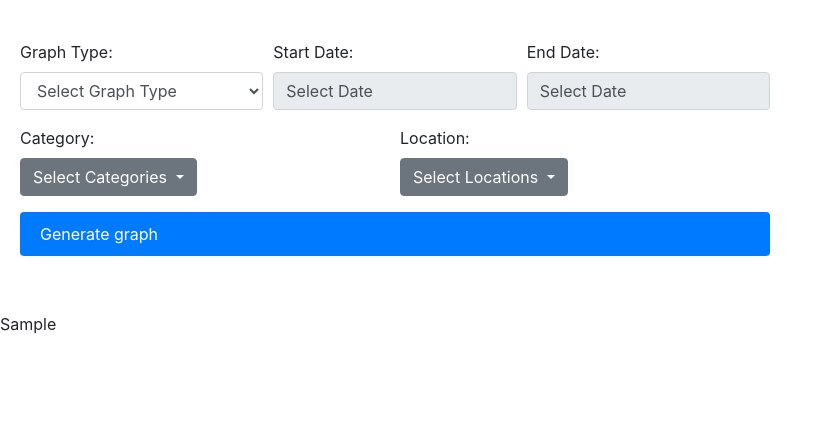
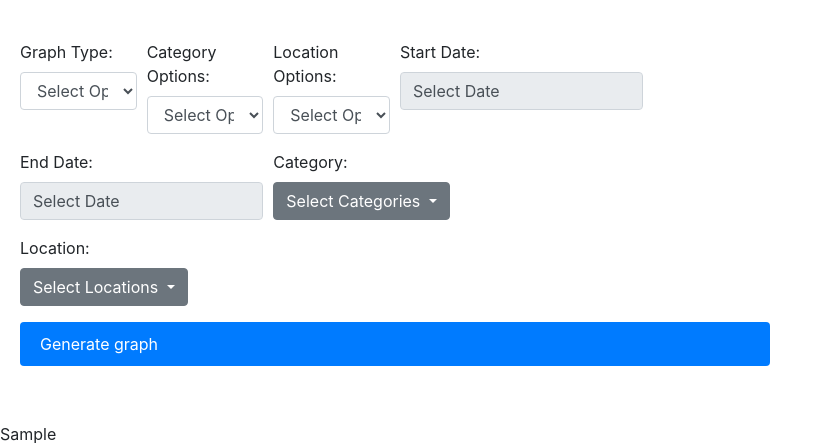
Before and after one commit to aidangollan/Common-Good-Bakery-Project-Summer-2023, a Flask app: template Common Good Data/templates/index.html in a window 1280 px wide. Shown: the top 443 px of the page, without its empty margins (0-832 px from the left). Run offline with Flask 3, Linux system fonts and the light colour scheme; the template is opened without the code that fills it: most values are stand-ins (such as "Sample title", 1, 10 or a date in 2020); some libraries are stand-ins or nearby versions.

Commit message:
Update index.html

```diff
--- a/Common Good Data/templates/index.html
+++ b/Common Good Data/templates/index.html
@@ -27,11 +27,28 @@
 </head>
 <body>
     <form action="/" method="post" class="form-row">
-        <div class="form-group col-md-4">
+        <div class="form-group col-md-2">
             <label for="graph_type">Graph Type:</label>
             <select id="graph_type" name="graph_type" class="form-control">
-                <option selected disabled>Select Graph Type</option>
-                <option value="stacked_line" {% if request.form.graph_type == "stacked_line" %}selected{% endif %}>Stacked Line</option>
+                <option value="" disabled selected hidden>Select Option</option>
+                <option value="line_chart" {% if request.form.graph_type == 'line_chart' %}selected{% endif %}>Line Chart</option>
+                <option value="pie_chart" {% if request.form.graph_type == 'pie_chart' %}selected{% endif %}>Pie Chart</option>
+            </select>
+        </div>
+        <div class="form-group col-md-2">
+            <label for="category_option">Category Options:</label>
+            <select id="category_option" name="category_option" class="form-control">
+                <option value="" disabled selected hidden>Select Option</option>
+                <option value="aggregate_categories" {% if request.form.category_option == 'aggregate_categories' %}selected{% endif %}>Aggregate Categories</option>
+                <option value="individual_categories" {% if request.form.category_option == 'individual_categories' %}selected{% endif %}>Individual Categories</option>
+            </select>
+        </div>
+        <div class="form-group col-md-2">
+            <label for="location_option">Location Options:</label>
+            <select id="location_option" name="location_option" class="form-control">
+                <option value="" disabled selected hidden>Select Option</option>
+                <option value="aggregate_locations" {% if request.form.location_option == 'aggregate_locations' %}selected{% endif %}>Aggregate Locations</option>
+                <option value="individual_locations" {% if request.form.location_option == 'individual_locations' %}selected{% endif %}>Individual Locations</option>
             </select>
         </div>
         <div class="form-group col-md-4">
```
